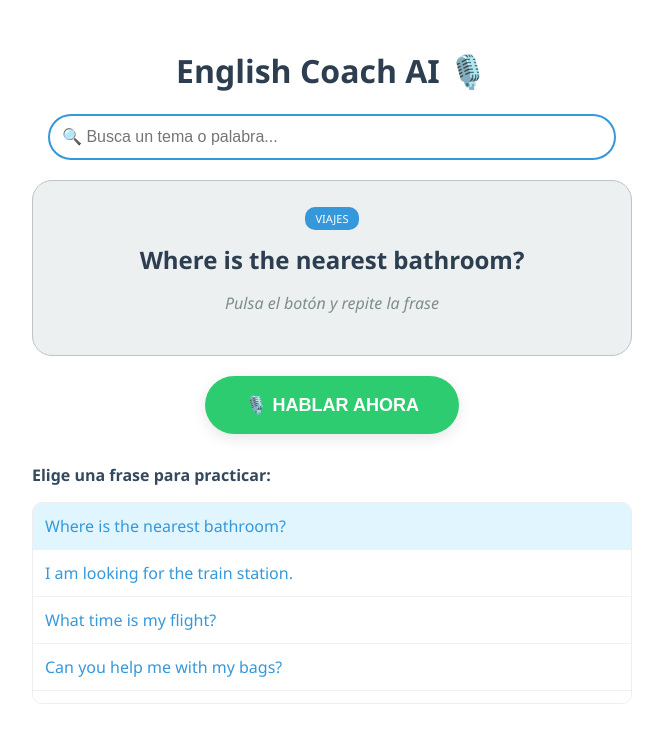
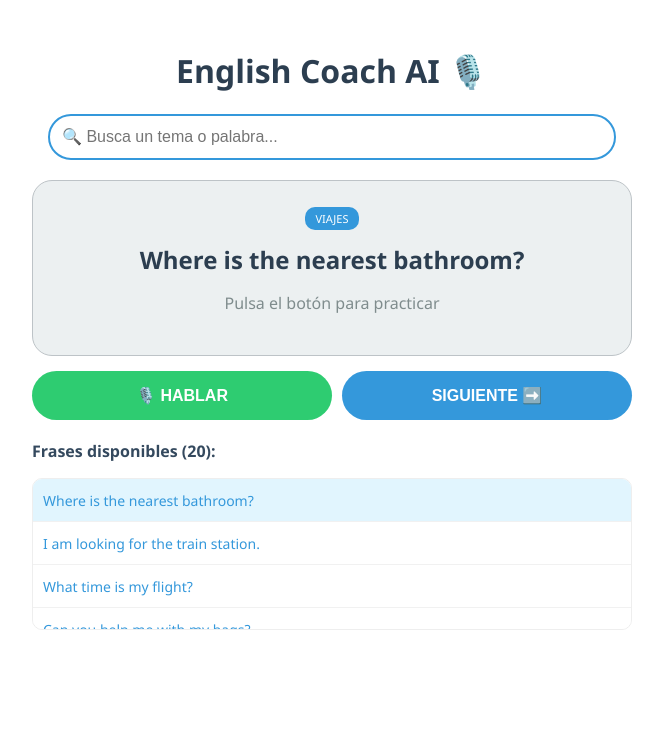
Before and after one commit to Aleejjj07/practice-ingles, a React (Create React App) app: page / in a window 1280 px wide. Shown: the top 742 px of the page, without its empty margins (308-971 px from the left). Built offline with nearby package versions, Linux system fonts and the light colour scheme.

Commit message:
Update App.jsx

```diff
--- a/src/App.jsx
+++ b/src/App.jsx
@@ -1,7 +1,6 @@
 import React, { useState } from 'react';
 import { toast, Toaster } from 'react-hot-toast';
 
-// 1. AQUÍ ESTÁN TODAS TUS FRASES (He guardado las 20 que tenías)
 const FRASES_BASE = [
   { english: "Where is the nearest bathroom?", category: "viajes" },
   { english: "I am looking for the train station.", category: "viajes" },
@@ -32,53 +31,50 @@ export default function EnglishCoach() {
   const [currentPhrase, setCurrentPhrase] = useState(FRASES_BASE[0]);
   const [feedback, setFeedback] = useState('');
 
-  // Filtrar frases para el buscador
   const filteredPhrases = FRASES_BASE.filter(f =>
     f.category.toLowerCase().includes(searchQuery.toLowerCase()) ||
     f.english.toLowerCase().includes(searchQuery.toLowerCase())
   );
 
-  // 2. NUEVA FUNCIÓN DE CORRECCIÓN PASO A PASO
+  // --- FUNCIÓN PARA PASAR A LA SIGUIENTE FRASE ---
+  const nextPhrase = () => {
+    const currentIndex = filteredPhrases.findIndex(f => f.english === currentPhrase.english);
+    const nextIndex = (currentIndex + 1) % filteredPhrases.length;
+    setCurrentPhrase(filteredPhrases[nextIndex]);
+    setFeedback('');
+    setTranscribedText('');
+  };
+
   const comparePhrases = (original, spoken) => {
     const clean = (text) => text.toLowerCase().replace(/[?.!,]/g, "").trim().split(/\s+/);
     const origWords = clean(original);
     const spokWords = clean(spoken);
-
-    // Busca qué palabras de la frase original NO están en lo que dijiste
     let missingWords = origWords.filter(word => !spokWords.includes(word));
 
     if (missingWords.length === 0) {
-      setFeedback("✅ ¡Pronunciación perfecta! Lo has dicho todo muy bien.");
-      toast.success("¡Increíble!", { icon: '👏' });
+      setFeedback("✅ ¡Pronunciación perfecta!");
+      toast.success("¡Excelente!");
     } else {
-      setFeedback(`❌ Te ha faltado o has fallado en: "${missingWords.join(", ")}"`);
-      toast.error("Casi... vuelve a intentarlo.");
+      setFeedback(`❌ Te faltó o fallaste en: "${missingWords.join(", ")}"`);
+      toast.error("Vuelve a intentarlo.");
     }
   };
 
   const startListening = () => {
-    const SpeechRecognition = window.SpeechRecognition || window.webkitSpeechRecognition;
+    const SpeechRecognition = window.SpeechRecognition || window.webkitRecognition || window.webkitSpeechRecognition;
     if (!SpeechRecognition) {
-      toast.error("Usa Chrome para que funcione el micrófono.");
+      toast.error("Usa Chrome.");
       return;
     }
-
     const recognition = new SpeechRecognition();
     recognition.lang = 'en-US';
-
-    recognition.onstart = () => {
-      setIsListening(true);
-      setFeedback('Escuchando...');
-      setTranscribedText('');
-    };
-
+    recognition.onstart = () => { setIsListening(true); setFeedback('Escuchando...'); };
     recognition.onresult = (event) => {
       const text = event.results[0][0].transcript;
       setTranscribedText(text);
       setIsListening(false);
-      comparePhrases(currentPhrase.english, text); // Llama a la corrección
+      comparePhrases(currentPhrase.english, text);
     };
-
     recognition.onerror = () => setIsListening(false);
     recognition.start();
   };
@@ -96,37 +92,46 @@ export default function EnglishCoach() {
         style={{ padding: '12px', width: '90%', borderRadius: '25px', border: '2px solid #3498db', fontSize: '16px', marginBottom: '20px' }}
       />
 
-      <div style={{ background: '#ecf0f1', padding: '25px', borderRadius: '20px', border: '1px solid #bdc3c7', marginBottom: '20px' }}>
+      <div style={{ background: '#ecf0f1', padding: '25px', borderRadius: '20px', border: '1px solid #bdc3c7', marginBottom: '15px' }}>
         <span style={{ background: '#3498db', color: 'white', padding: '4px 10px', borderRadius: '10px', fontSize: '11px' }}>{currentPhrase.category.toUpperCase()}</span>
         <h2 style={{ color: '#2c3e50', margin: '15px 0' }}>{currentPhrase.english}</h2>
 
-        {/* Aquí se muestra la corrección */}
         <div style={{ padding: '10px', borderRadius: '10px', background: feedback.startsWith('✅') ? '#d4edda' : '#f8d7da', display: feedback ? 'block' : 'none', marginBottom: '10px' }}>
           <p style={{ margin: 0, fontWeight: 'bold', color: feedback.startsWith('✅') ? '#155724' : '#721c24' }}>{feedback}</p>
         </div>
 
-        <p style={{ fontSize: '16px', color: '#7f8c8d', fontStyle: 'italic' }}>
-          {transcribedText ? `Dijiste: "${transcribedText}"` : "Pulsa el botón y repite la frase"}
-        </p>
+        <p style={{ fontSize: '16px', color: '#7f8c8d' }}>{transcribedText ? `Dijiste: "${transcribedText}"` : "Pulsa el botón para practicar"}</p>
       </div>
 
+      <div style={{ display: 'flex', gap: '10px', justifyContent: 'center', marginBottom: '20px' }}>
         <button
           onClick={startListening}
           style={{
-          padding: '18px 40px', fontSize: '18px', borderRadius: '50px', border: 'none', cursor: 'pointer',
-          backgroundColor: isListening ? '#e74c3c' : '#2ecc71', color: 'white', fontWeight: 'bold', boxShadow: '0 4px 15px rgba(0,0,0,0.1)'
+            padding: '15px 30px', fontSize: '16px', borderRadius: '50px', border: 'none', cursor: 'pointer',
+            backgroundColor: isListening ? '#e74c3c' : '#2ecc71', color: 'white', fontWeight: 'bold', flex: 1
           }}
         >
-        {isListening ? '🛑 ESCUCHANDO...' : '🎙️ HABLAR AHORA'}
+          {isListening ? '🛑 ESCUCHANDO...' : '🎙️ HABLAR'}
         </button>
 
-      <div style={{ textAlign: 'left', marginTop: '30px' }}>
-        <p style={{ color: '#34495e', fontWeight: 'bold' }}>Elige una frase para practicar:</p>
-        <div style={{ maxHeight: '200px', overflowY: 'auto', border: '1px solid #eee', borderRadius: '10px' }}>
+        <button
+          onClick={nextPhrase}
+          style={{
+            padding: '15px 25px', fontSize: '16px', borderRadius: '50px', border: 'none', cursor: 'pointer',
+            backgroundColor: '#3498db', color: 'white', fontWeight: 'bold', flex: 1
+          }}
+        >
+          SIGUIENTE ➡️
+        </button>
+      </div>
+
+      <div style={{ textAlign: 'left', marginTop: '20px' }}>
+        <p style={{ color: '#34495e', fontWeight: 'bold' }}>Frases disponibles ({filteredPhrases.length}):</p>
+        <div style={{ maxHeight: '150px', overflowY: 'auto', border: '1px solid #eee', borderRadius: '10px' }}>
           {filteredPhrases.map((f, i) => (
             <div key={i} onClick={() => { setCurrentPhrase(f); setFeedback(''); setTranscribedText(''); }}
-              style={{ padding: '12px', borderBottom: '1px solid #f1f1f1', cursor: 'pointer', background: currentPhrase.english === f.english ? '#e1f5fe' : 'white' }}>
-              <span style={{ color: '#3498db' }}>{f.english}</span>
+              style={{ padding: '10px', borderBottom: '1px solid #f1f1f1', cursor: 'pointer', background: currentPhrase.english === f.english ? '#e1f5fe' : 'white' }}>
+              <span style={{ color: '#3498db', fontSize: '14px' }}>{f.english}</span>
             </div>
           ))}
         </div>
```
Lines whose indentation alone changed are shown as unchanged.
